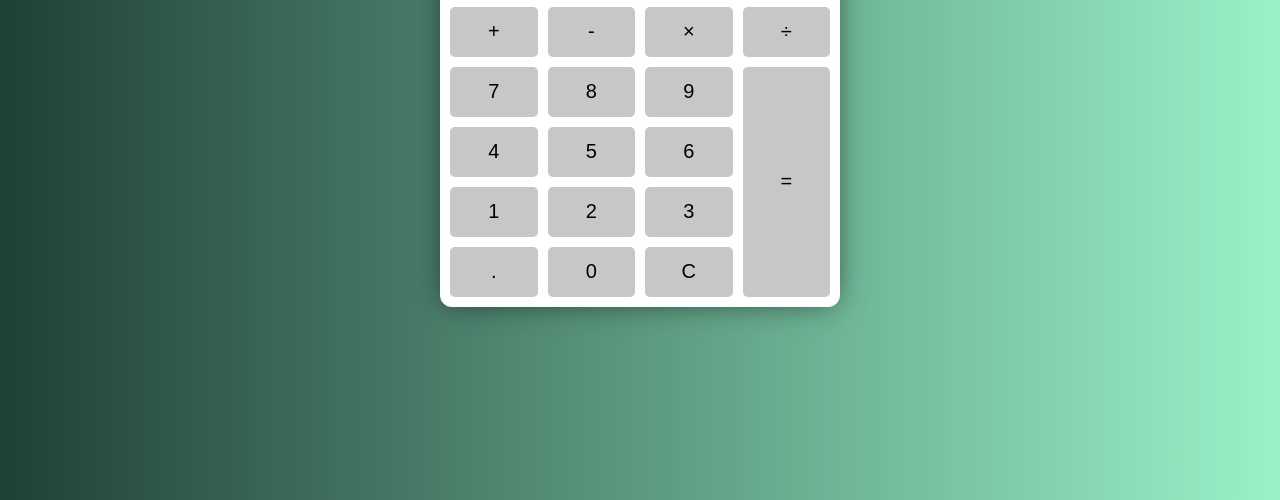
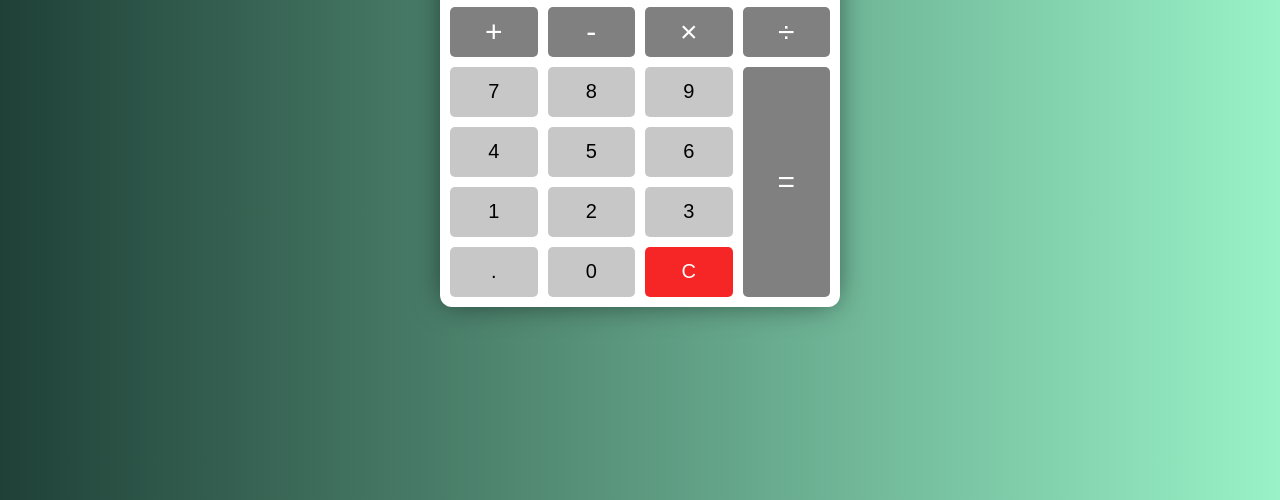
Before and after one commit to Erehmaryann/calculator, a plain HTML site: page index.html in a window 1280 px wide. Shown: the part 300-800 px from the top of the page. Drawn offline with Linux system fonts and the light colour scheme.

Commit message:
styled the operators

```diff
--- a/style.css
+++ b/style.css
@@ -79,6 +79,17 @@ button {
 	background-color: rgb(199, 199, 199);
 }
 
+.operator {
+	background: grey;
+	color: #fff;
+	font-size: 30px;
+}
+
+.clear {
+	background: #f72626;
+	color: #fff;
+}
+
 .equal-sign {
 	grid-column: -2;
 	grid-row: 2 / span 4;
```
